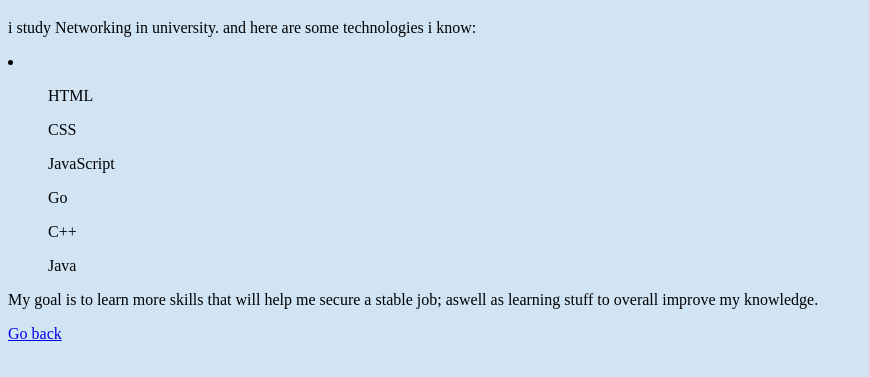
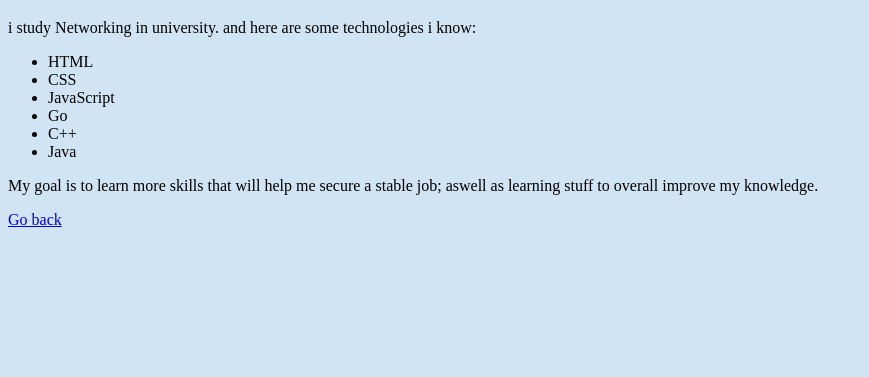
Before and after one commit to doodybh/intro-to-express-lab, a website: page views/about.html in a window 1280 px wide. Shown: the part 61-438 px from the top of the page, without its empty margins (0-869 px from the left). Drawn offline with Linux system fonts and the light colour scheme; files that its build step writes are made by us from their sources.

Commit message:
just realized i flipped the ul and li (mustve needed some sleep lol)

```diff
--- a/views/about.html
+++ b/views/about.html
@@ -11,14 +11,14 @@
 <body>
     <h1>More Info</h1>
     <p>i study Networking in university. and here are some technologies i know:</p>
-    <li>
-        <ul>HTML</ul>
-        <ul>CSS</ul>
-        <ul>JavaScript</ul>
-        <ul>Go</ul>
-        <ul>C++</ul>
-        <ul>Java</ul>
-    </li>
+    <ul>
+        <li>HTML</li>
+        <li>CSS</li>
+        <li>JavaScript</li>
+        <li>Go</li>
+        <li>C++</li>
+        <li>Java</li>
+    </ul>
     <p>My goal is to learn more skills that will help me secure a stable job; aswell as learning stuff to overall
         improve my knowledge.</p>
     <a href="/">Go back</a>
```
Also changed, not shown: views/index.html (+6 -6 lines).
